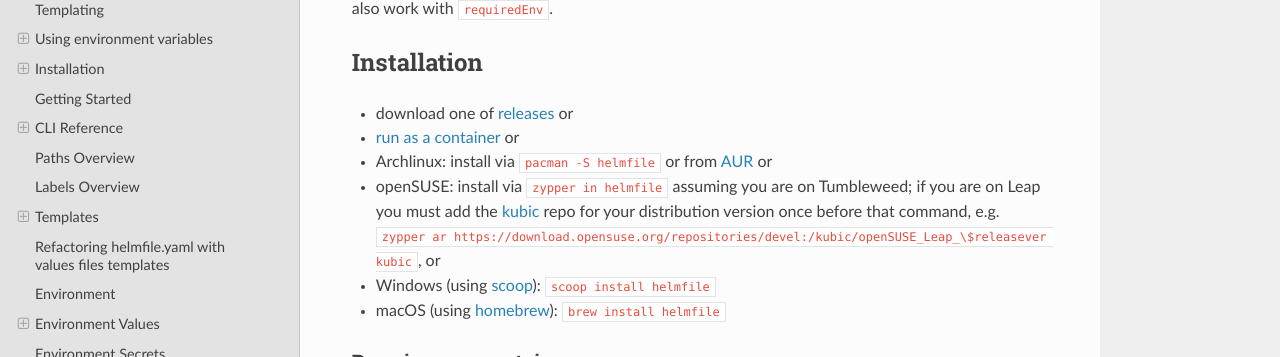
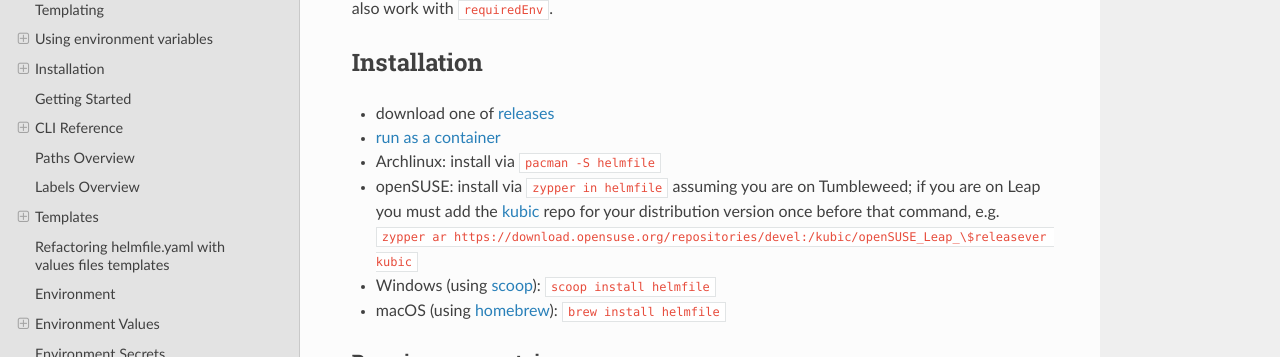
Before and after one commit to alex-tw-lam/helmfile, an MkDocs documentation site: the page built from docs/index.md, in a window 1280 px wide and 900 px high, scrolled down 6700 px. Shown: the part 154-511 px from the top of the window. Built offline with MkDocs 1.6.1, drawn with Linux system fonts in a browser that asks for light colours; nearby versions of some CDN libraries.

Commit message:
Update ArchLinux installation instructions
Signed-off-by: Anatoly Rugalev <anatoly.rugalev@gmail.com>

```diff
--- a/docs/index.md
+++ b/docs/index.md
@@ -414,10 +414,10 @@ If you wish to treat your enviroment variables as strings always, even if they a
 
 ## Installation
 
-- download one of [releases](https://github.com/helmfile/helmfile/tags) or
-- [run as a container](#running-as-a-container) or
-- Archlinux: install via `pacman -S helmfile` or from [AUR](https://aur.archlinux.org/packages/kubernetes-helmfile-bin/) or
-- openSUSE: install via `zypper in helmfile` assuming you are on Tumbleweed; if you are on Leap you must add the [kubic](https://download.opensuse.org/repositories/devel:/kubic/) repo for your distribution version once before that command, e.g. `zypper ar https://download.opensuse.org/repositories/devel:/kubic/openSUSE_Leap_\$releasever kubic`, or
+- download one of [releases](https://github.com/helmfile/helmfile/releases)
+- [run as a container](https://helmfile.readthedocs.io/en/latest/#running-as-a-container)
+- Archlinux: install via `pacman -S helmfile`
+- openSUSE: install via `zypper in helmfile` assuming you are on Tumbleweed; if you are on Leap you must add the [kubic](https://download.opensuse.org/repositories/devel:/kubic/) repo for your distribution version once before that command, e.g. `zypper ar https://download.opensuse.org/repositories/devel:/kubic/openSUSE_Leap_\$releasever kubic`
 - Windows (using [scoop](https://scoop.sh/)): `scoop install helmfile`
 - macOS (using [homebrew](https://brew.sh/)): `brew install helmfile`
 
```
Also changed, not shown: README.md (+4 -4 lines).
